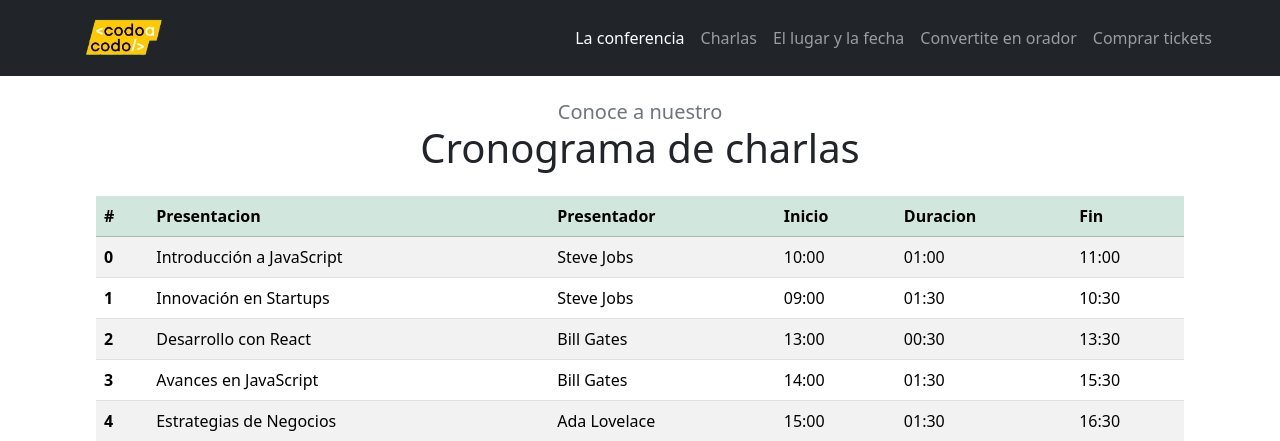
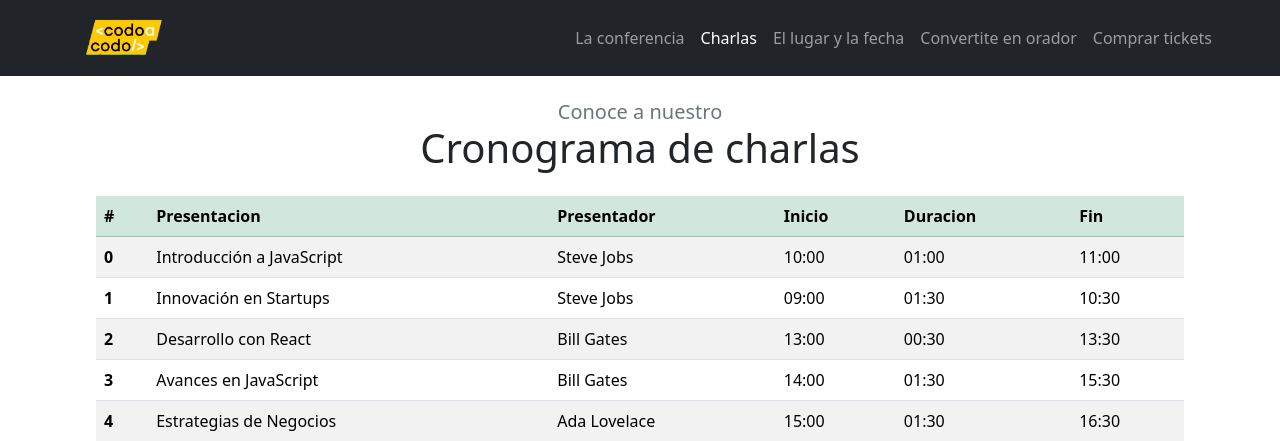
Before and after one commit to matiasnetto/tp-final-codo-a-codo, a PHP site: page /charlas.php in a window 1280 px wide. Shown: the top 441 px of the page. Run offline with PHP 8.4, Linux system fonts and the light colour scheme; data comes from the database, SQL or seed files in the repository.

Commit message:
Fix navbar active index

```diff
--- a/charlas.php
+++ b/charlas.php
@@ -2,6 +2,7 @@
     require_once 'db.php';
 
     $TITLE = "Conf BSAS - Cronograma";
+    $ACTIVE_INDEX = 2;
     include_once 'components/navbar.php';
 
     $charlas_query = $db->query("
--- a/components/navbar.php
+++ b/components/navbar.php
@@ -36,20 +36,20 @@
 
         <ul class="navbar-nav me-auto mb-2 mb-lg-0">
           <li class="nav-item">
-            <a class="nav-link active text-nowrap text-center text-left-md" aria-current="page" href="/">La
+            <a class="nav-link text-nowrap text-center text-left-md  <?php echo $ACTIVE_INDEX == 1 ? 'active' : '' ?>" aria-current="page" href="/">La
               conferencia</a>
           </li>
           <li class="nav-item">
-            <a class="nav-link text-nowrap text-center text-left-md" href="charlas.php">Charlas</a>
+            <a class="nav-link text-nowrap text-center text-left-md <?php echo $ACTIVE_INDEX == 2 ? 'active' : '' ?>" href="charlas.php">Charlas</a>
           </li>
           <li class="nav-item">
-            <a class="nav-link text-nowrap text-center text-left-md" aria-disabled="true">El lugar y la fecha</a>
+            <a class="nav-link text-nowrap text-center text-left-md <?php echo $ACTIVE_INDEX == 3 ? 'active' : '' ?>" aria-disabled="true">El lugar y la fecha</a>
           </li>
           <li class="nav-item">
-            <a class="nav-link text-nowrap text-center text-left-md" aria-disabled="true">Convertite en orador</a>
+            <a class="nav-link text-nowrap text-center text-left-md <?php echo $ACTIVE_INDEX == 4 ? 'active' : '' ?>" aria-disabled="true">Convertite en orador</a>
           </li>
           <li class="nav-item">
-            <a class="nav-link text-nowrap text-center text-left-md" aria-disabled="true">Comprar tickets</a>
+            <a class="nav-link text-nowrap text-center text-left-md <?php echo $ACTIVE_INDEX == 5 ? 'active' : '' ?>" aria-disabled="true">Comprar tickets</a>
           </li>
         </ul>
       </div>
--- a/index.php
+++ b/index.php
@@ -1,5 +1,6 @@
   <?php
   $TITLE = "Conf BSAS";
+  $ACTIVE_INDEX = 1;
   include_once 'components/navbar.php';
   require_once 'db.php';
 
```
